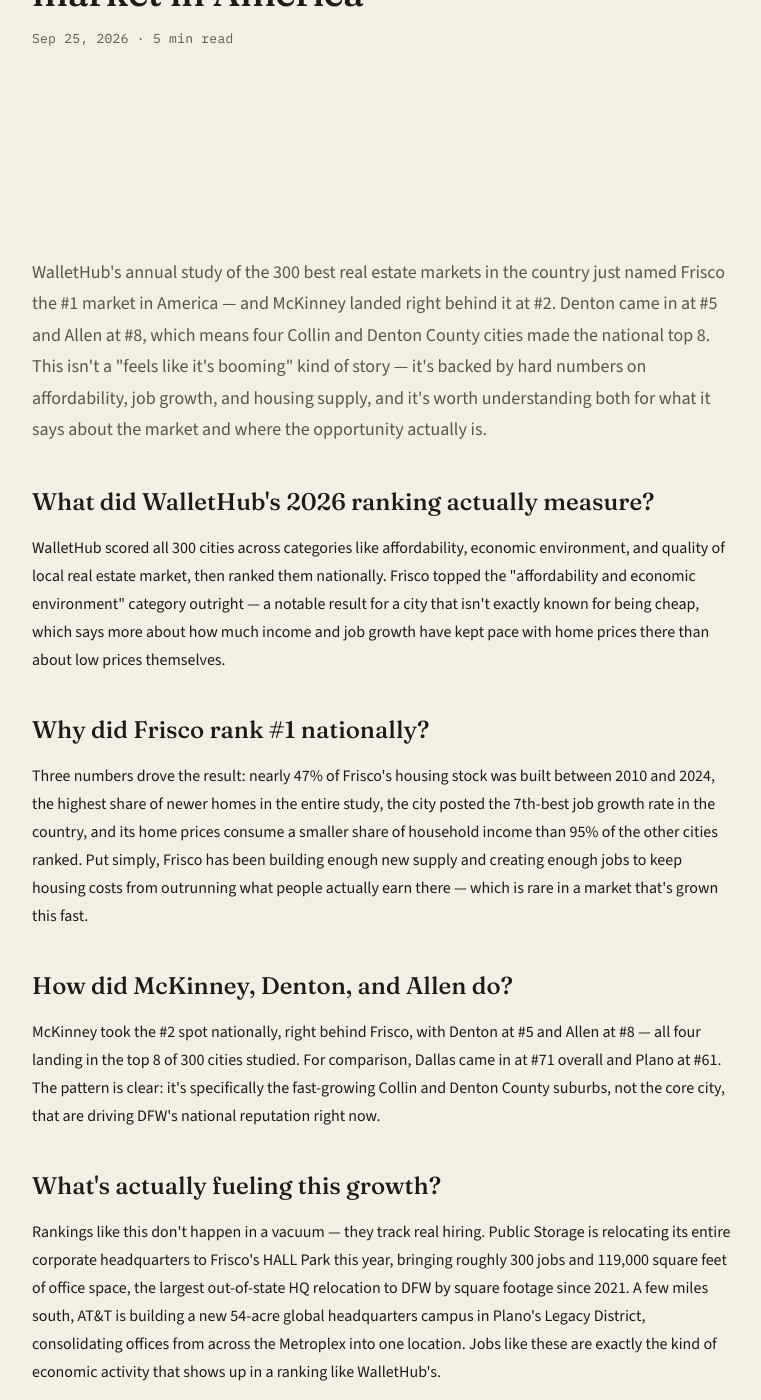
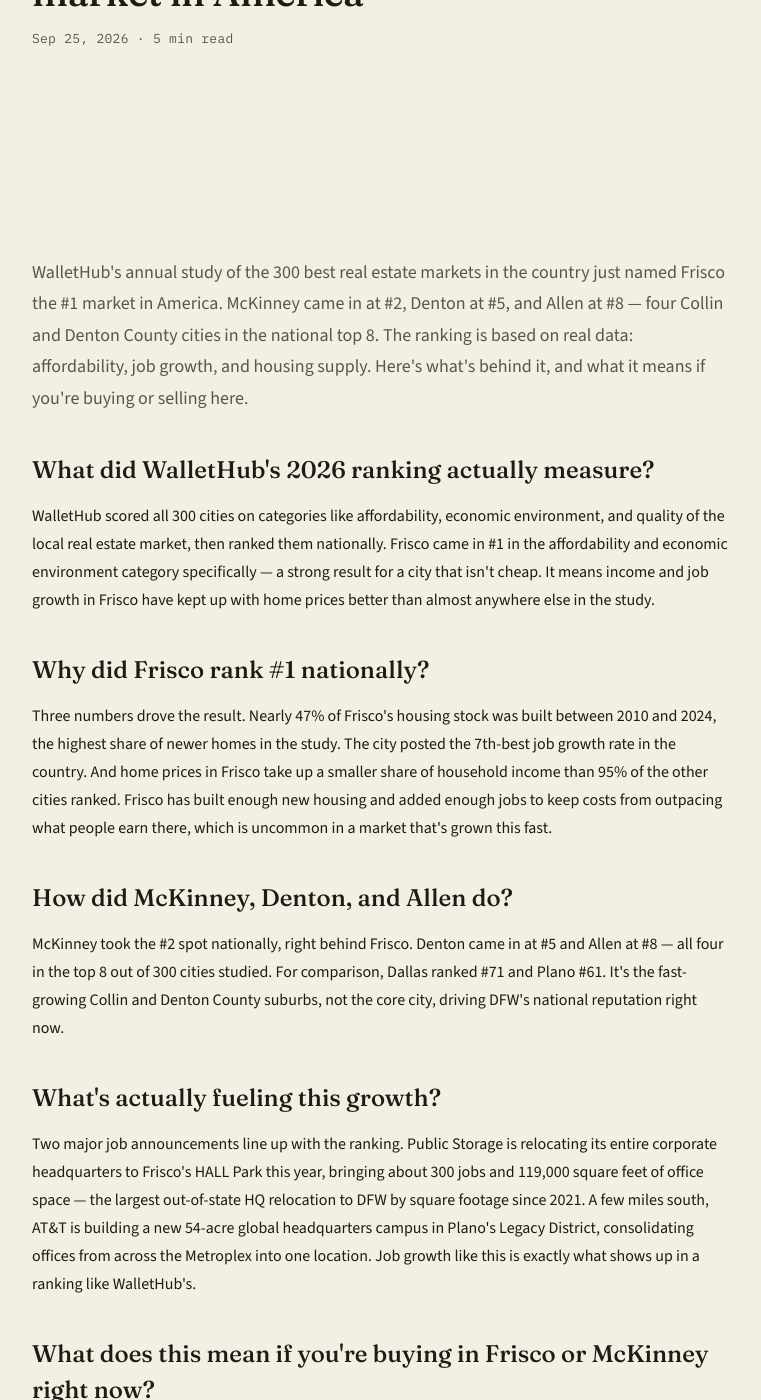
Before and after one commit to nathanielmorales7/deedanddoor, a Jekyll site: the page journal-frisco-no1-market.html, which Jekyll copies as it is, in a window 1280 px wide and 1400 px high, scrolled down 266 px. Shown: the whole window, without its empty margins (100-861 px from the left). Built offline with Jekyll 4.4.1, drawn with Linux system fonts in a browser that asks for light colours; some of the changed text lies outside the part shown.

Commit message:
Refine article content for clarity and readability
Revised the article for clarity and conciseness, improving readability and flow while maintaining the original message.

```diff
--- a/journal-frisco-no1-market.html
+++ b/journal-frisco-no1-market.html
@@ -58,33 +58,33 @@
   <section>
     <div class="wrap">
       <div class="article-body">
-        <p>WalletHub's annual study of the 300 best real estate markets in the country just named Frisco the #1 market in America — and McKinney landed right behind it at #2. Denton came in at #5 and Allen at #8, which means four Collin and Denton County cities made the national top 8. This isn't a "feels like it's booming" kind of story — it's backed by hard numbers on affordability, job growth, and housing supply, and it's worth understanding both for what it says about the market and where the opportunity actually is.</p>
+        <p>WalletHub's annual study of the 300 best real estate markets in the country just named Frisco the #1 market in America. McKinney came in at #2, Denton at #5, and Allen at #8 — four Collin and Denton County cities in the national top 8. The ranking is based on real data: affordability, job growth, and housing supply. Here's what's behind it, and what it means if you're buying or selling here.</p>
 
         <h2>What did WalletHub's 2026 ranking actually measure?</h2>
-        <p>WalletHub scored all 300 cities across categories like affordability, economic environment, and quality of local real estate market, then ranked them nationally. Frisco topped the "affordability and economic environment" category outright — a notable result for a city that isn't exactly known for being cheap, which says more about how much income and job growth have kept pace with home prices there than about low prices themselves.</p>
+        <p>WalletHub scored all 300 cities on categories like affordability, economic environment, and quality of the local real estate market, then ranked them nationally. Frisco came in #1 in the affordability and economic environment category specifically — a strong result for a city that isn't cheap. It means income and job growth in Frisco have kept up with home prices better than almost anywhere else in the study.</p>
 
         <h2>Why did Frisco rank #1 nationally?</h2>
-        <p>Three numbers drove the result: nearly 47% of Frisco's housing stock was built between 2010 and 2024, the highest share of newer homes in the entire study, the city posted the 7th-best job growth rate in the country, and its home prices consume a smaller share of household income than 95% of the other cities ranked. Put simply, Frisco has been building enough new supply and creating enough jobs to keep housing costs from outrunning what people actually earn there — which is rare in a market that's grown this fast.</p>
+        <p>Three numbers drove the result. Nearly 47% of Frisco's housing stock was built between 2010 and 2024, the highest share of newer homes in the study. The city posted the 7th-best job growth rate in the country. And home prices in Frisco take up a smaller share of household income than 95% of the other cities ranked. Frisco has built enough new housing and added enough jobs to keep costs from outpacing what people earn there, which is uncommon in a market that's grown this fast.</p>
 
         <h2>How did McKinney, Denton, and Allen do?</h2>
-        <p>McKinney took the #2 spot nationally, right behind Frisco, with Denton at #5 and Allen at #8 — all four landing in the top 8 of 300 cities studied. For comparison, Dallas came in at #71 overall and Plano at #61. The pattern is clear: it's specifically the fast-growing Collin and Denton County suburbs, not the core city, that are driving DFW's national reputation right now.</p>
+        <p>McKinney took the #2 spot nationally, right behind Frisco. Denton came in at #5 and Allen at #8 — all four in the top 8 out of 300 cities studied. For comparison, Dallas ranked #71 and Plano #61. It's the fast-growing Collin and Denton County suburbs, not the core city, driving DFW's national reputation right now.</p>
 
         <h2>What's actually fueling this growth?</h2>
-        <p>Rankings like this don't happen in a vacuum — they track real hiring. Public Storage is relocating its entire corporate headquarters to Frisco's HALL Park this year, bringing roughly 300 jobs and 119,000 square feet of office space, the largest out-of-state HQ relocation to DFW by square footage since 2021. A few miles south, AT&T is building a new 54-acre global headquarters campus in Plano's Legacy District, consolidating offices from across the Metroplex into one location. Jobs like these are exactly the kind of economic activity that shows up in a ranking like WalletHub's.</p>
+        <p>Two major job announcements line up with the ranking. Public Storage is relocating its entire corporate headquarters to Frisco's HALL Park this year, bringing about 300 jobs and 119,000 square feet of office space — the largest out-of-state HQ relocation to DFW by square footage since 2021. A few miles south, AT&amp;T is building a new 54-acre global headquarters campus in Plano's Legacy District, consolidating offices from across the Metroplex into one location. Job growth like this is exactly what shows up in a ranking like WalletHub's.</p>
 
         <h2>What does this mean if you're buying in Frisco or McKinney right now?</h2>
-        <p>A national #1 ranking tends to draw more attention and more buyers, which can tighten competition on well-priced homes in the areas driving the result. A few things worth doing because of it:</p>
+        <p>A national #1 ranking usually brings more buyers, which can tighten competition on well-priced homes in the areas driving the result. A few things worth doing because of it:</p>
         <ol>
-          <li><strong>Move on pre-approval now</strong> rather than after you start touring — rankings like this can shift buyer sentiment fast, even before the numbers on the ground actually change.</li>
-          <li><strong>Look at newer-build inventory closely</strong> — Frisco's high share of 2010-2024 construction means there's real selection in newer homes, not just resale.</li>
-          <li><strong>Factor in the job growth, not just the ranking</strong> — new employers moving in is a better long-term signal for home values than a single year's award.</li>
+          <li><strong>Get pre-approved now</strong>, before you start touring — buyer interest can shift fast after a ranking like this, even before anything changes on the ground.</li>
+          <li><strong>Look closely at newer-build inventory</strong> — Frisco's high share of 2010-2024 construction means there's real selection in newer homes, not just resale.</li>
+          <li><strong>Pay attention to the job growth, not just the ranking</strong> — new employers moving in is a better long-term signal for home values than a single year's award.</li>
         </ol>
 
         <h2>What does this mean if you're selling in Frisco or McKinney right now?</h2>
-        <p>National attention is free marketing, but it doesn't replace accurate pricing — buyers moving here because of a ranking are still going to compare your home against current local comps, not against the headline. It's a good moment to make sure your listing tells the same story the ranking does: a well-maintained home in a market backed by real job growth, not just a hot label.</p>
+        <p>National attention doesn't replace accurate pricing. Buyers moving here because of a ranking will still compare your home to current local comps, not the headline. It's a good time to make sure your listing backs up the same story: a well-maintained home in a market with real job growth behind it.</p>
 
         <h2>Where can I see the full ranking myself?</h2>
-        <p>WalletHub publishes its full 300-city methodology and rankings directly on its site if you want to see exactly how every DFW-area city scored. If you'd rather skip the spreadsheet and just know what it means for your specific street or price point, that's exactly the kind of read I can walk you through.</p>
+        <p>WalletHub publishes its full 300-city methodology and rankings on its site if you want to see how every DFW-area city scored. If you'd rather know what it means for your specific street or price point, I can walk you through that directly.</p>
 
         <div class="article-cta">
           <p>Thinking about buying or selling in Frisco, McKinney, or a nearby suburb while this momentum is fresh? <a href="buyers.html">Here's how the buying process works</a>, or <a href="#">get in touch</a> and I'll walk through what it means for you.</p>
```
